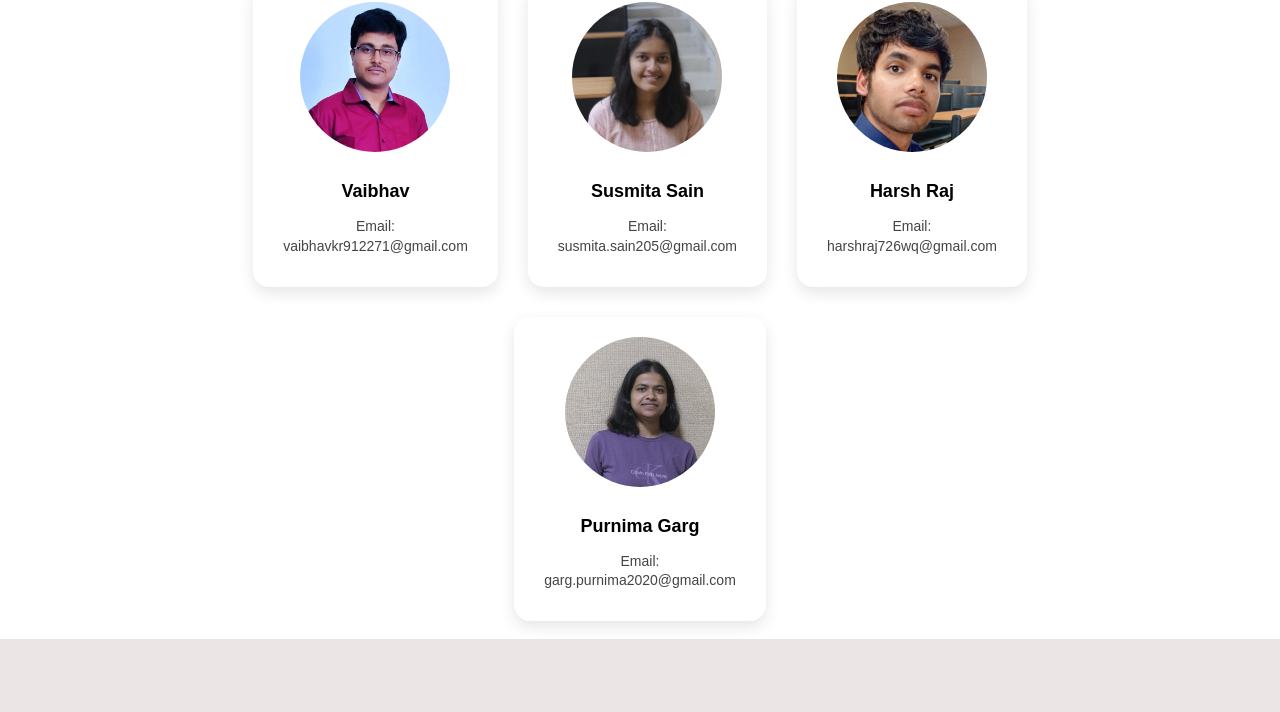
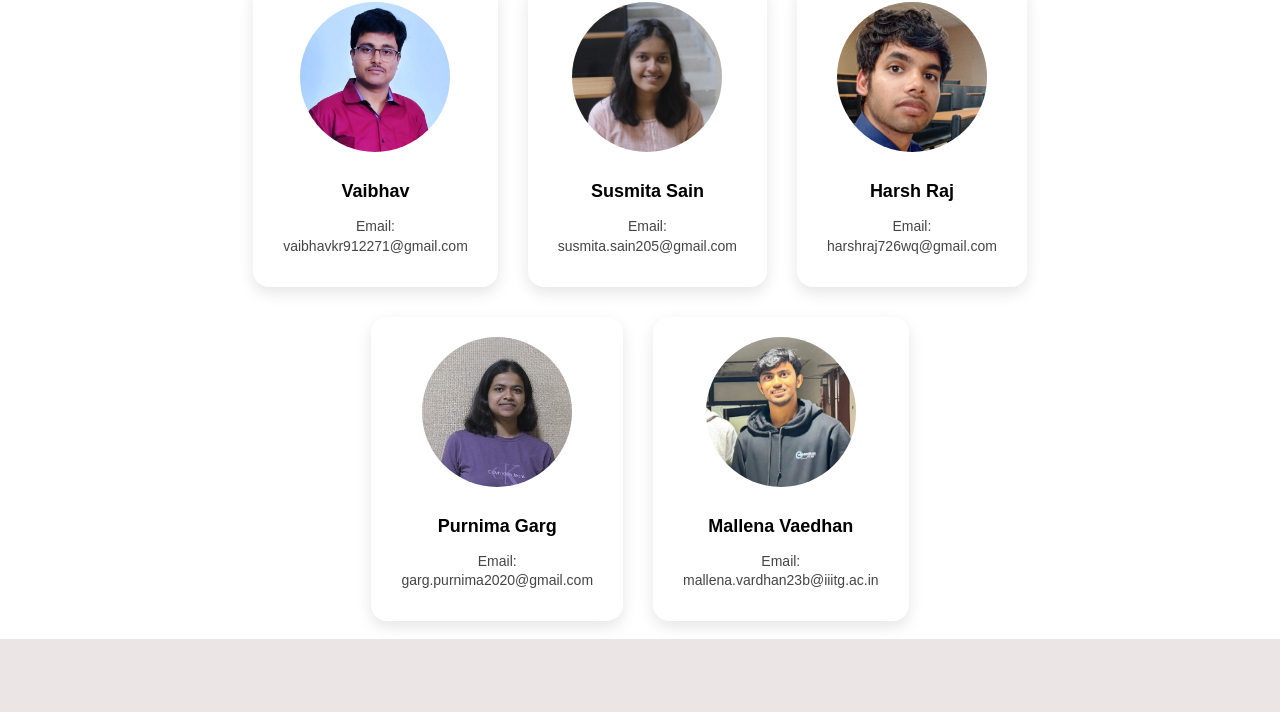
Before and after one commit to wirelessintelligence-innovationLab/will, a plain HTML site: page labMembers.html in a window 1280 px wide. Shown: the part 1170-1882 px from the top of the page. Drawn offline with Linux system fonts and the light colour scheme.

Commit message:
Update labMembers.html
update Vardhan done

```diff
--- a/labMembers.html
+++ b/labMembers.html
@@ -139,6 +139,12 @@
 
     </div>
 
+     <div class="campus-col-lm1">
+      <img src="LabMembers/vardhan.jpeg" alt="sayantan">
+      <h3>Mallena Vaedhan</h3>
+      <p>Email: mallena.vardhan23b@iiitg.ac.in</p>
+    </div>
+
   </div>
 </section>
 
```
